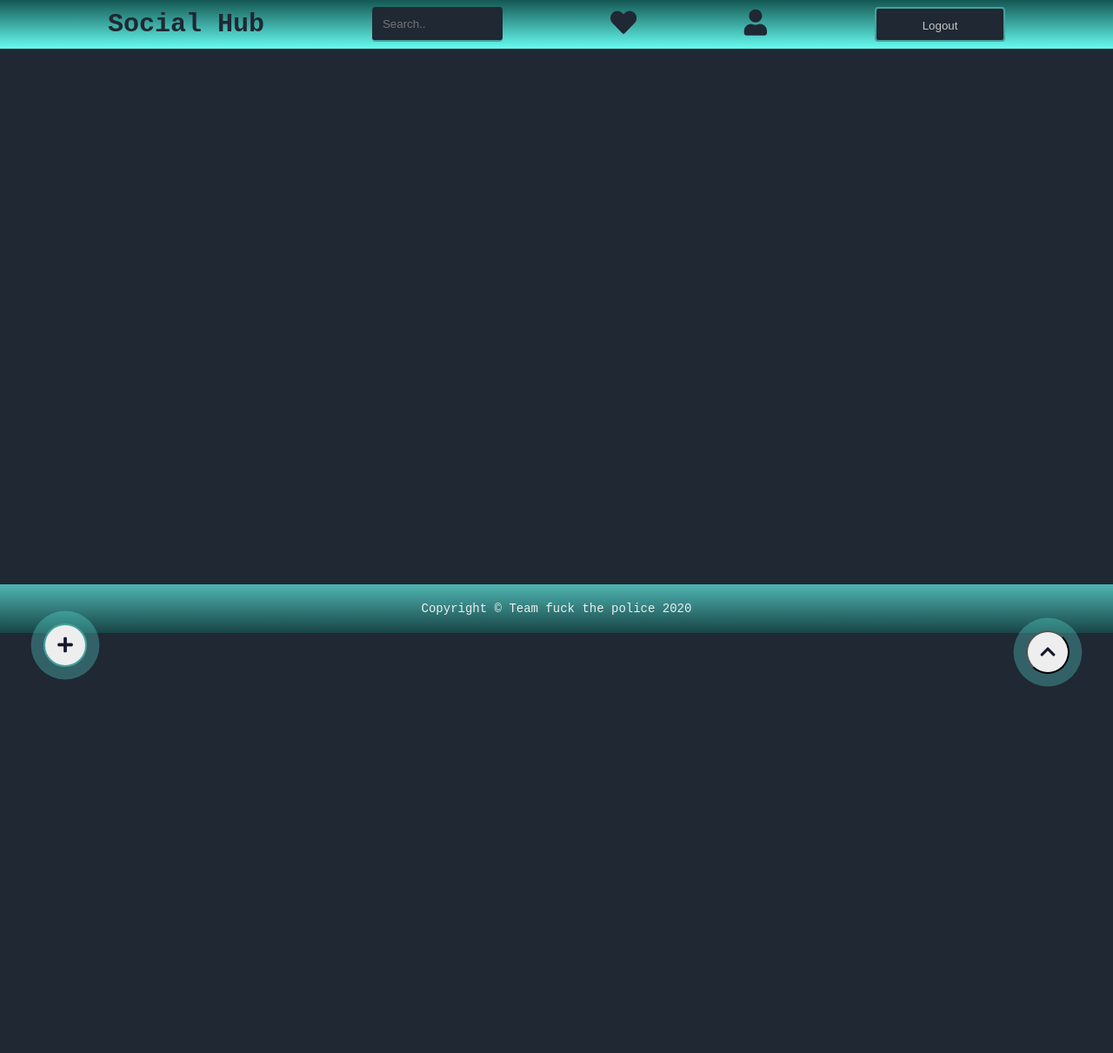
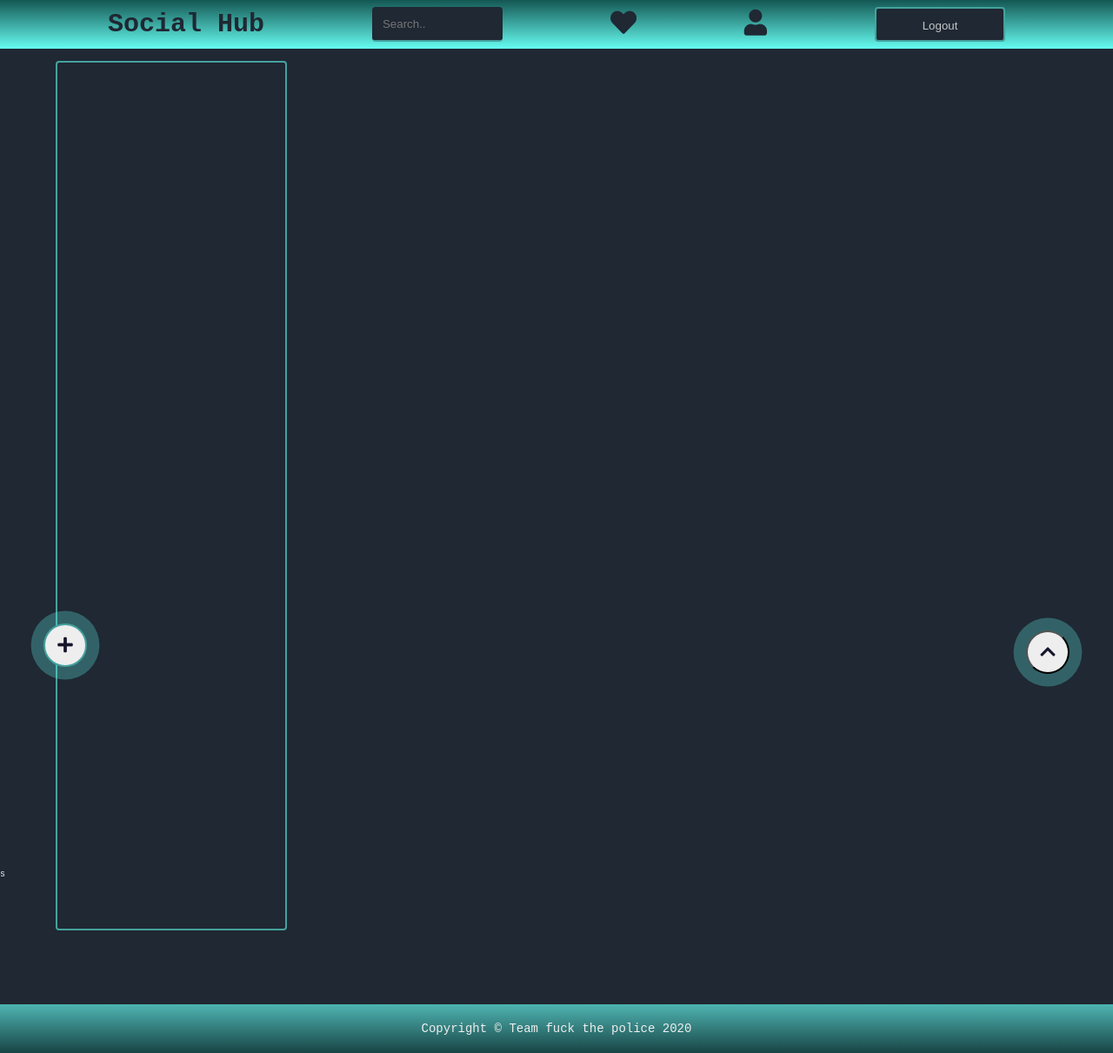
Before and after one commit to Circe-s-House/pikpok, a PHP site: page /pikpok/profile.php in a window 1280 px wide. Shown: the whole page at 87% size. Before the commit the page ends 790 px from the top, so only its background shows below. Run offline with PHP 8.4, Linux system fonts and the light colour scheme; the visitor is signed in with stand-in values (Sample User, id 1); data that the repository does not hold is empty.

Commit message:
den mporo allo

```diff
--- a/home.php
+++ b/home.php
@@ -42,7 +42,8 @@
 		<section>
 			<div class="section-heading">
 			<br><br><br><br><br><br><br><br><br><br><br>
-				<h1>Gallery</h1>
+				<h1>SocialHub</h1>
+				<h2>or SocialPub? Either way grab a <i class="fas fa-beer"></i> and enjoy!</h2>
 				<div class="container">
 					<?php
 						include_once 'includes/dbh.inc.php';
--- a/profile.php
+++ b/profile.php
@@ -2,16 +2,16 @@
 	require "header.php";
 ?>
 
-	<main>
-		<div class="grid-container">
-
-		<br><br><br><br><br><br><br><br><br><br><br><br><br><br><br><br><br><br><br><br><br><br><br><br>
+	<section>
+		<div class="container-profile">
 			<?php
 				require 'includes/dbh.inc.php';
-
+			?>
+				<aside class="prfile-info">
+				<?php
 				if(isset($_SESSION['userId'])){
 					$userUID = $_SESSION['userId'];
-					$sql = "SELECT nameUsers, lnameUsers, bdate, genderUser, emailUsers, profPic FROM users WHERE idUsers= $userUID;";
+					$sql = "SELECT nameUsers, lnameUsers, profPic FROM users WHERE idUsers= $userUID;";
 					$result = mysqli_query($conn, $sql);
 					$resultCheck = mysqli_num_rows($result);
 					if ($resultCheck>0){
@@ -20,24 +20,14 @@
 							echo '<a href = "#">
 							<div style="background-image: url(profpics/'.$row['profPic'].');"></div>
 							<img src="profpics/'.$row['profPic'].'"jpg"></img>
-							<p></p>
 							</a>';
 							echo '</div>';
-							echo 'Name: ';
+							echo '<p>Name: ';
 							echo $row['nameUsers'];
-							echo "\n";
+							echo "<br>";
 							echo 'Last Name: ';
 							echo $row['lnameUsers'];
-							echo "\n";
-							echo 'Birth Date: ';
-							echo $row['bdate'];
-							echo "\n";
-							echo 'Gender: ';
-							echo $row['genderUser'];
-							echo "\n";
-							echo 'Email: ';
-							echo $row['emailUsers'];
-							echo "\n";
+							echo "</p>";
 							echo '<div class="dropdown">
 								  <button type = "submit" onclick="myFunction()" class="dropbtn">Settings</button>
 								  <div id="myDropdown" class="dropdown-content">
@@ -48,6 +38,10 @@
 								  </div>';
 						}
 					}
+					?>
+					</aside>
+					<div class="photos-general">
+					<?php
 					$sql = "SELECT * FROM photos WHERE idUsers= $userUID ORDER BY orderPhotos DESC";
 					$stmt = mysqli_stmt_init($conn);
 					if(!mysqli_stmt_prepare($stmt, $sql)){
@@ -59,18 +53,20 @@
 
 						while($row = mysqli_fetch_assoc($result)) {
 							$_SESSION['photo'] = $row["imgFullnamePhotos"];
-							echo '<a href = "#">
-							<div style="background-image: url(image/'.$row["imgFullnamePhotos"].');"></div>
-							<img src="image/'.$row["imgFullnamePhotos"].'"jpg"></img>
-							<h2>'.$row["descPhotos"].'</h2>
-							<p></p>
-							</a>';
-							echo '<form action="includes/delpic.inc.php" method="post">
-							<button type="submit" value = "'.$row["idPhotos"].'" name="delpic">Delete photo</button>
-							</form>';
+							echo '<div class="under-photo">
+								<div style="background-image: url(image/'.$row["imgFullnamePhotos"].');"></div>
+								<img src="image/'.$row["imgFullnamePhotos"].'"jpg"></img>
+								<p>'.$row["descPhotos"].'</p>
+								<form action="includes/delpic.inc.php" method="post">
+								<button type="submit" value = "'.$row["idPhotos"].'" name="delpic">Delete photo</button>
+								</form>
+								</div>';
 
 						}
 					}
+					?>
+					</div>
+			<?php
 				}
 				else{
 					echo 'You are not logged in!';
@@ -80,12 +76,14 @@
 				}
 			?>
 
-				<br><br><br><br><br><br><br><br><br><br><br><br><br><br><br><br><br><br><br><br><br><br><br><br>
+			<br><br><br><br><br><br><br><br><br><br><br><br><br><br><br><br><br><br><br><br><br><br><br><br>
 		</div>
-	</main>
+
+	</section>
 
 <script src="scripts/dropdownbutton.js"></script>
 <script src="scripts/delpic.js"></script>
+	s
 <?php
 	require "footer.php";
 ?>
--- a/styles/styles.css
+++ b/styles/styles.css
@@ -36,7 +36,7 @@
 
 .dropdown-content {
   display: none;
-  position: absolute;
+  position: reative;
   background-color: #45a29e;
   opacity:0.8;
   min-width: 160px;
@@ -144,6 +144,7 @@ header{
     /*padding: 1rem;*/
     position: fixed;
     /*margin-bottom: 56px;*/
+	justify-content: center;
 	z-index: 1;
 }
 
@@ -195,7 +196,11 @@ header h1{
 /*end header*/
 
 /*index*/
-.login input[type=text], [type=password]{
+.login input[type=text]{
+	width: 30rem;
+}
+
+.login input[type=password]{
 	width: 30rem;
 }
 
@@ -227,16 +232,6 @@ header h1{
 }
 
 
-.log-in{
-    position: fixed;
-    width: 100%;
-    display: flex;
-    align-items: center;
-    height: 100vh;
-    padding: 0%;
-}
-
-
 
 /*photo*/
 
@@ -249,7 +244,7 @@ header h1{
 }
 
 .section-heading img{
-	height: 50%;
+	height: auto;
 	width: 50%;
 	border: 2px solid #45a29e;
     border-radius: 4px;
@@ -261,6 +256,85 @@ header h1{
 	underline: none;
 	margin-bottom: 80px;
 }
+
+/*profile*/
+.container-profile{
+	min-height: 100%;
+    width: 90%;
+    max-width: 120rem;
+    margin: 0 auto;
+    top: 7rem;
+    position: relative;
+	display:flex;
+	flex-direction: row;
+}
+aside{
+
+	width: 30%;
+	height: 100rem;
+	padding-right: 15px;
+	margin-right: 15px;
+	/*float: left;*/
+	border: 2px solid #45a29e;
+    border-radius: 4px;
+	display: flex;
+	flex-direction: column;
+	text-align: left;
+}
+
+aside img{
+	margin: 5%;
+	width: 90%;
+}
+
+aside p{
+	margin: 5%;
+	width: 90%;
+	color: C5C6C7;
+	font-weight: 600;
+	font-size: 2rem;
+}
+
+aside button[type=submit]{
+	width: 90%;
+	margin-left: 5%;
+}
+
+
+
+.photos-general{
+	width: 100%;
+    height: 235px;
+    background-position: center;
+    background-repeat: no-repeat;
+    background-size: cover;
+	text-align: center;
+	padding-bottom: 5rem;
+}
+
+.photos-general img{
+	height: auto;
+	width: 60%;
+	border: 2px solid #45a29e;
+    border-radius: 4px;
+}
+.photos-general.under-photo{
+	display: flex;
+	flex-direction: inline;
+	width: 50rem;
+}
+/*
+.photos-general.under-photo button[type=submit]{
+	width: 10rem;
+}
+
+.photos-general.under-photo p{
+	width: 40rem;
+}*/
+
+
+
+/*end profile*/
 
 
 /*signup*/
```
Also changed, not shown: image/5eea9b92ddc274.49178578.jpg (added), image/5eea9ba2a91626.23935762.jpg (added), image/5eea9bea5e64b8.53117337.jpg (added), image/5eea9fa04e5b95.99250718.jpg (added).
